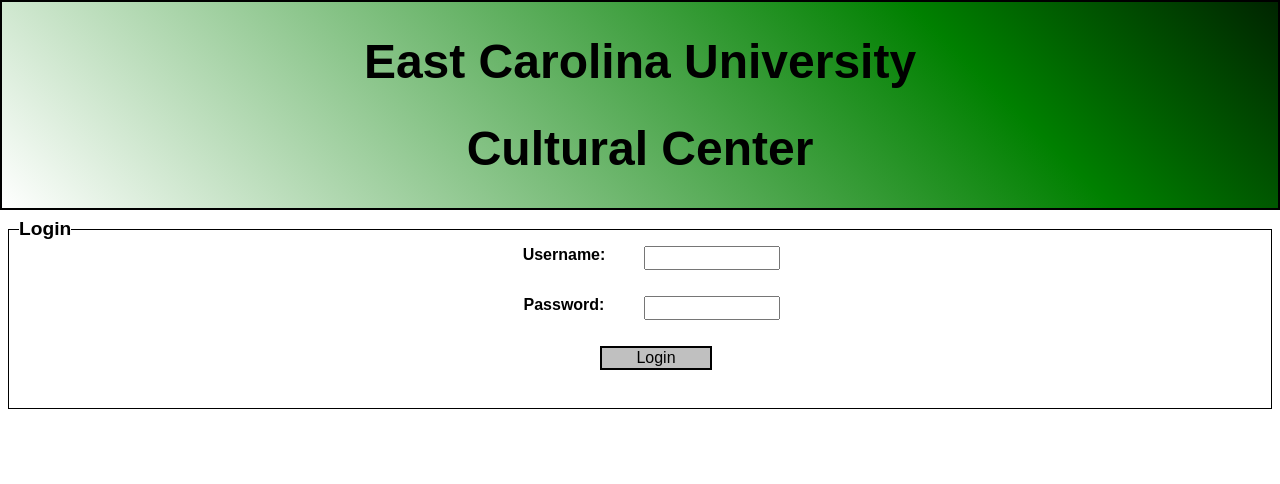
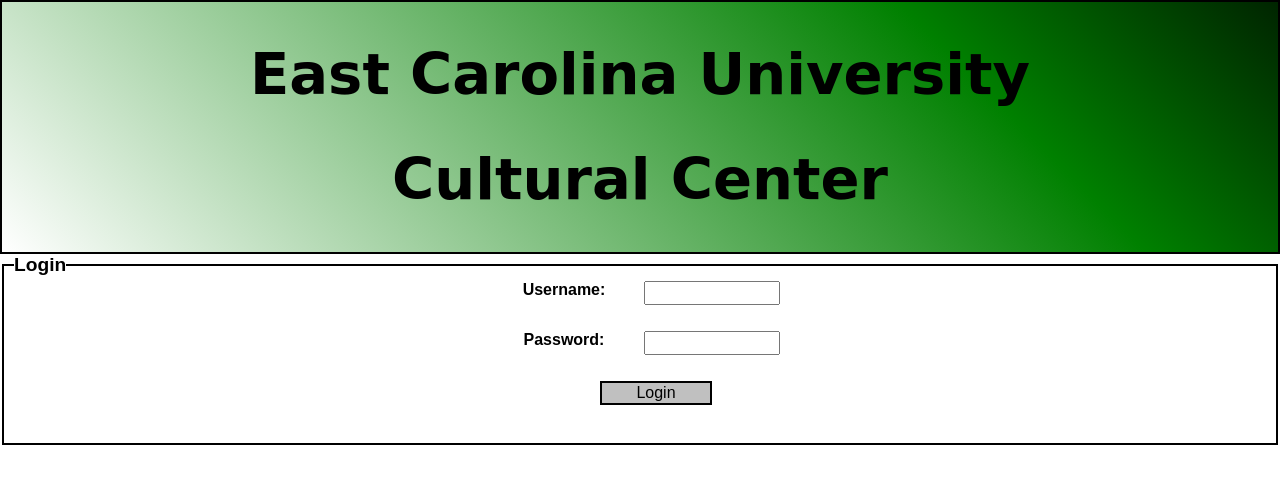
Before and after one commit to hopkeno/ECU-ICTN6845-Group2, a PHP site: page /login.php in a window 1280 px wide. Shown: the top 484 px of the page. Run offline with PHP 8.4, Linux system fonts and the light colour scheme.

Commit message:
Create main.css
modified header

```diff
--- a/styles/main.css
+++ b/styles/main.css
@@ -1,3 +1,5 @@
+
+
 
 
 	body {
@@ -5,34 +7,22 @@
 	background-color: white;
 	}
 
-    .raisedhands1 {
-	float:left;
-	margin-top:5em;
-	margin-bottom:20em;
 
-	}
-	 .hands{
-	float:left;
-	margin-top:1em;
-	margin-bottom:20em;
-	position: relative;
-	right:150px;
+   header {
+
+    background-image: -webkit-linear-gradient(45deg, white 0%, green 75%, black 110%);
+    background-image: -moz-linear-gradient(45deg, white 0%, green 75%, black 110%);
+    background-image: -o-linear-gradient(45deg, white 0%, green 75%, black 110%);
+    background-image: -o-linear-gradient(45deg, white 0%, green 75%, black 110%);
+	border: 2px solid black;
+	font-family: 'Dancing Script', cursive;
+	font-size: 120%;
 	}
 
 
-   header {
-    background-image: -webkit-linear-gradient(45deg, white 0%, green 75%, black 110%);
-    background-image: -moz-linear-gradient(45deg, white 0%, green 75%, black 110%);
-    background-image: -o-linear-gradient(45deg, white 0%, green 75%, black 110%);
-    background-image: linear-gradient(45deg, white 0%, green 75%, black 110%);
-	border: 2px solid black;
-	}
-
-
-
 	fieldset {
-    margin: .5em;
-    border:1px solid black;
+    border:2px solid black;
+     font-family: 'Varela Round', sans-serif;
 
 }
 
@@ -42,6 +32,7 @@ legend {
     font-size: 120%;
 	text-align: left;
 }
+
 
 	h3{
 		text-align: center;
@@ -62,6 +53,8 @@ legend {
 			text-align: center;
 			padding-right: 1em;
 			position:absolute;
+			font-family: 'Varela Round', sans-serif;
+
 			}
 
 	input {
@@ -79,4 +72,5 @@ legend {
 			background-color: rgb(192, 192, 192);
 			border: 2px solid black;
 			margin-left: 2em;
+
 		}
```
